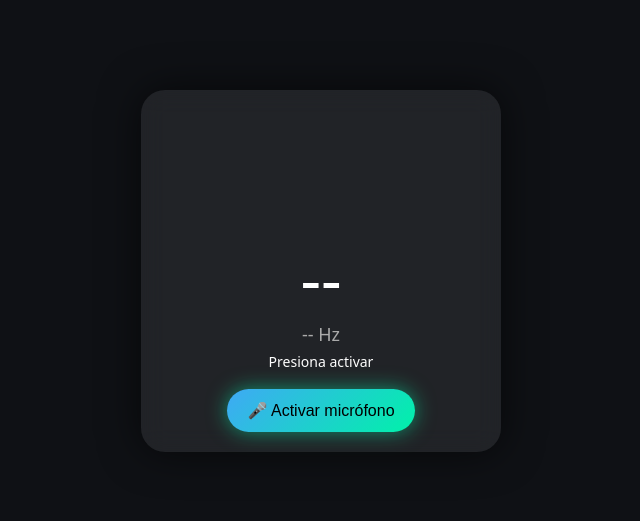
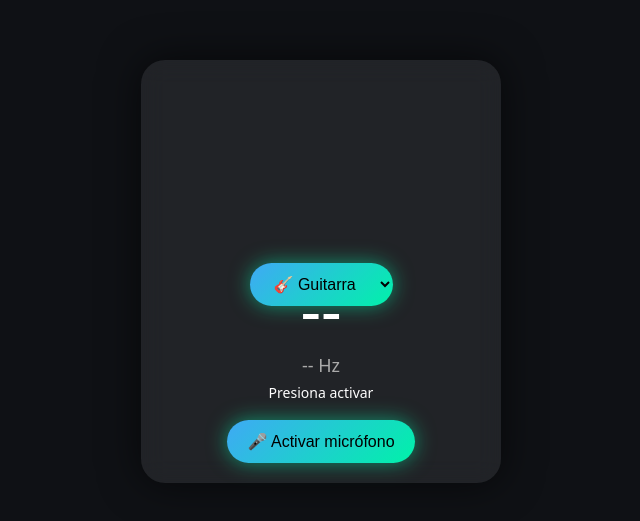
Before and after one commit to joenavarroc/Afinate, a plain HTML site: page index.html in a window 1280 px wide. Shown: the part 137-658 px from the top of the page, without its empty margins (319-959 px from the left). Drawn offline with Linux system fonts and the light colour scheme.

Commit message:
Update index.html

```diff
--- a/index.html
+++ b/index.html
@@ -9,13 +9,18 @@
 <body>
 
 <div class="card">
-  <canvas id="dial" width="320" height="180"></canvas>
+    <canvas id="dial" width="320" height="180"></canvas>
 
-  <div class="note" id="note">--</div>
-  <div class="freq" id="freq">-- Hz</div>
-  <div class="status" id="status">Presiona activar</div>
+    <select id="instrument" class="mic-btn">
+        <option value="guitar">🎸 Guitarra</option>
+        <option value="bass">🎸 Bajo</option>
+    </select>
 
-  <button id="start" class="mic-btn">🎤 Activar micrófono</button>
+    <div class="note" id="note">--</div>
+    <div class="freq" id="freq">-- Hz</div>
+    <div class="status" id="status">Presiona activar</div>
+
+    <button id="start" class="mic-btn">🎤 Activar micrófono</button>
 </div>
 
 <script src="js/script.js" defer></script>
```
